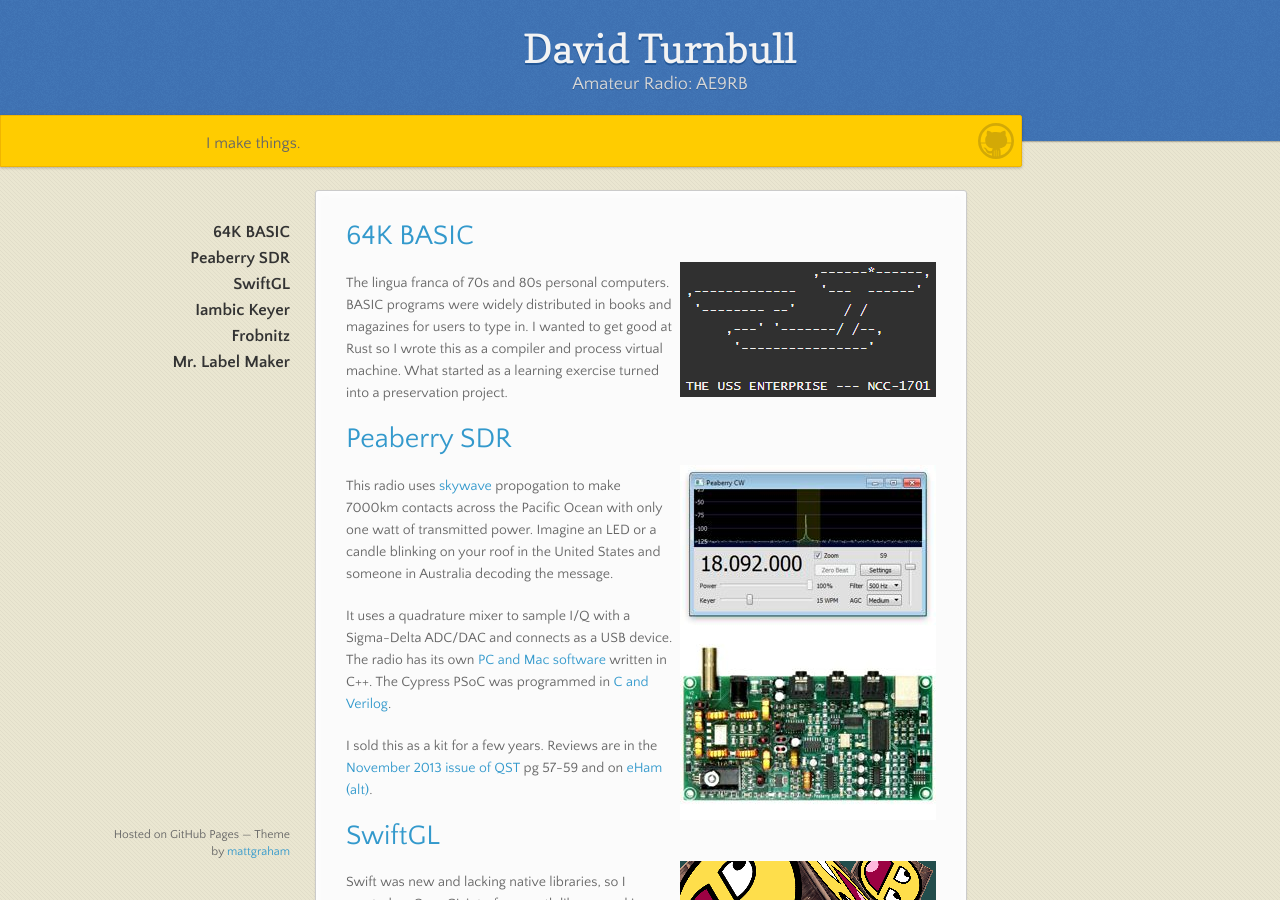
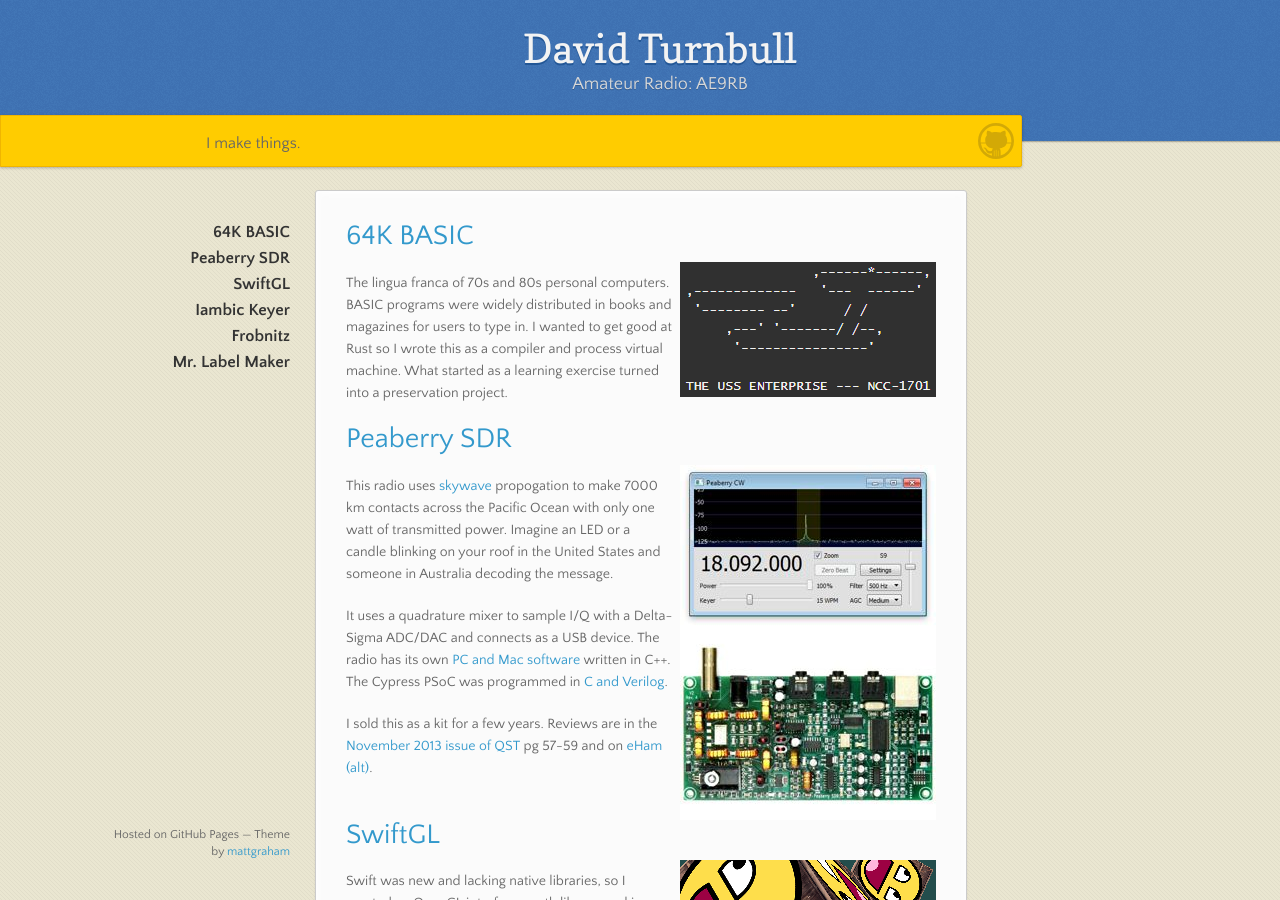
Before and after one commit to AE9RB/ae9rb.github.io, a Jekyll site: the page built from index.md, in a window 1280 px wide and 900 px high. Built offline with Jekyll 4.4.1, drawn with Linux system fonts in a browser that asks for light colours.

Commit message:
match schematic

```diff
--- a/index.md
+++ b/index.md
@@ -20,12 +20,12 @@ The lingua franca of 70s and 80s personal computers. BASIC programs were widely
 ![Screenshot](../assets/peaberry/peaberryV2.jpg){: .right}
 
 This radio uses [skywave](https://en.wikipedia.org/wiki/Skywave)
-propogation to make 7000km contacts across the Pacific Ocean with
+propogation to make 7000 km contacts across the Pacific Ocean with
 only one watt of transmitted power. Imagine an LED or a candle
 blinking on your roof in the United States and someone in
 Australia decoding the message.
 
-It uses a quadrature mixer to sample I/Q with a Sigma-Delta ADC/DAC
+It uses a quadrature mixer to sample I/Q with a Delta-Sigma ADC/DAC
 and connects as a USB device. The radio has its own
 [PC and Mac software](https://github.com/AE9RB/peaberry-cw)
 written in C++. The Cypress PSoC was programmed in
```
